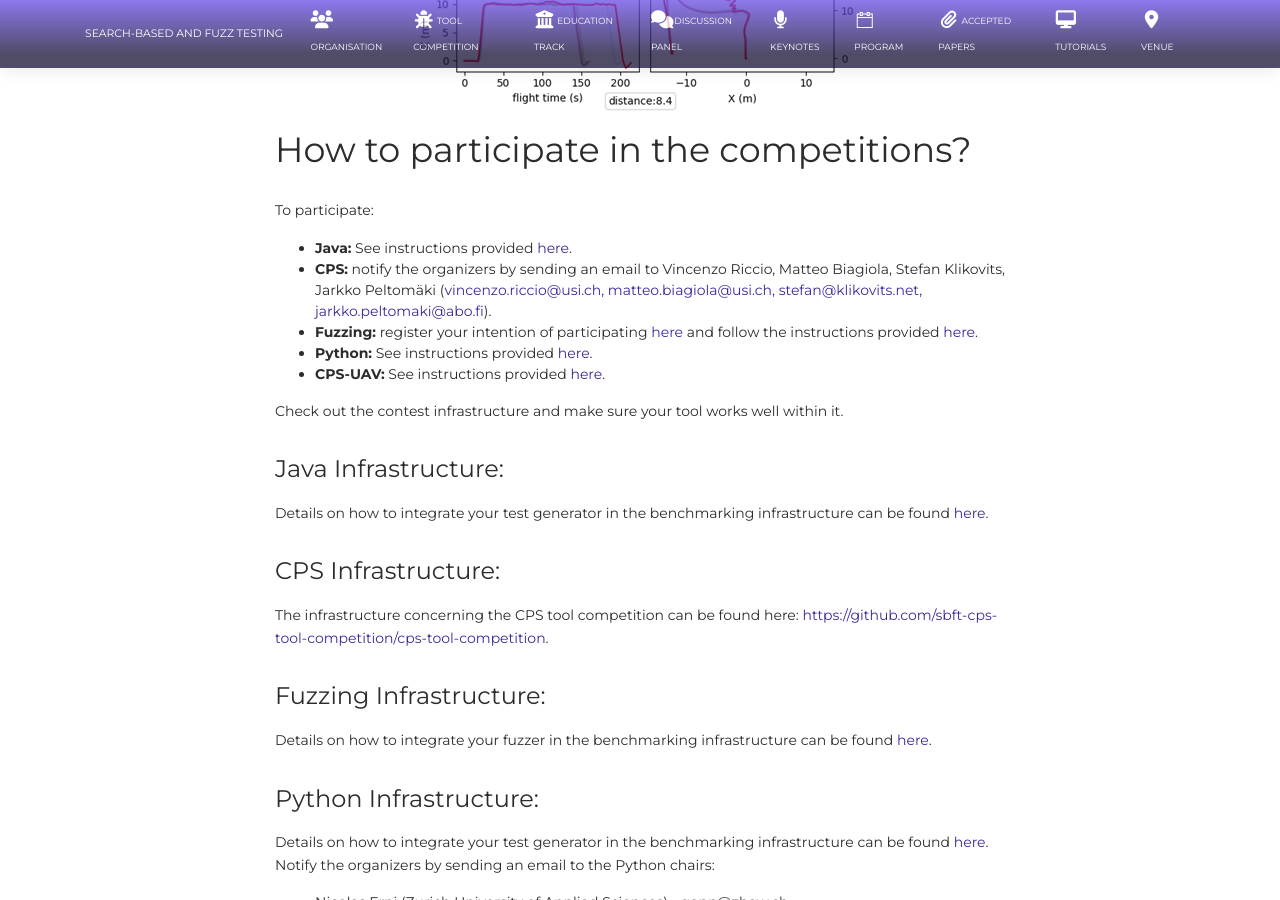
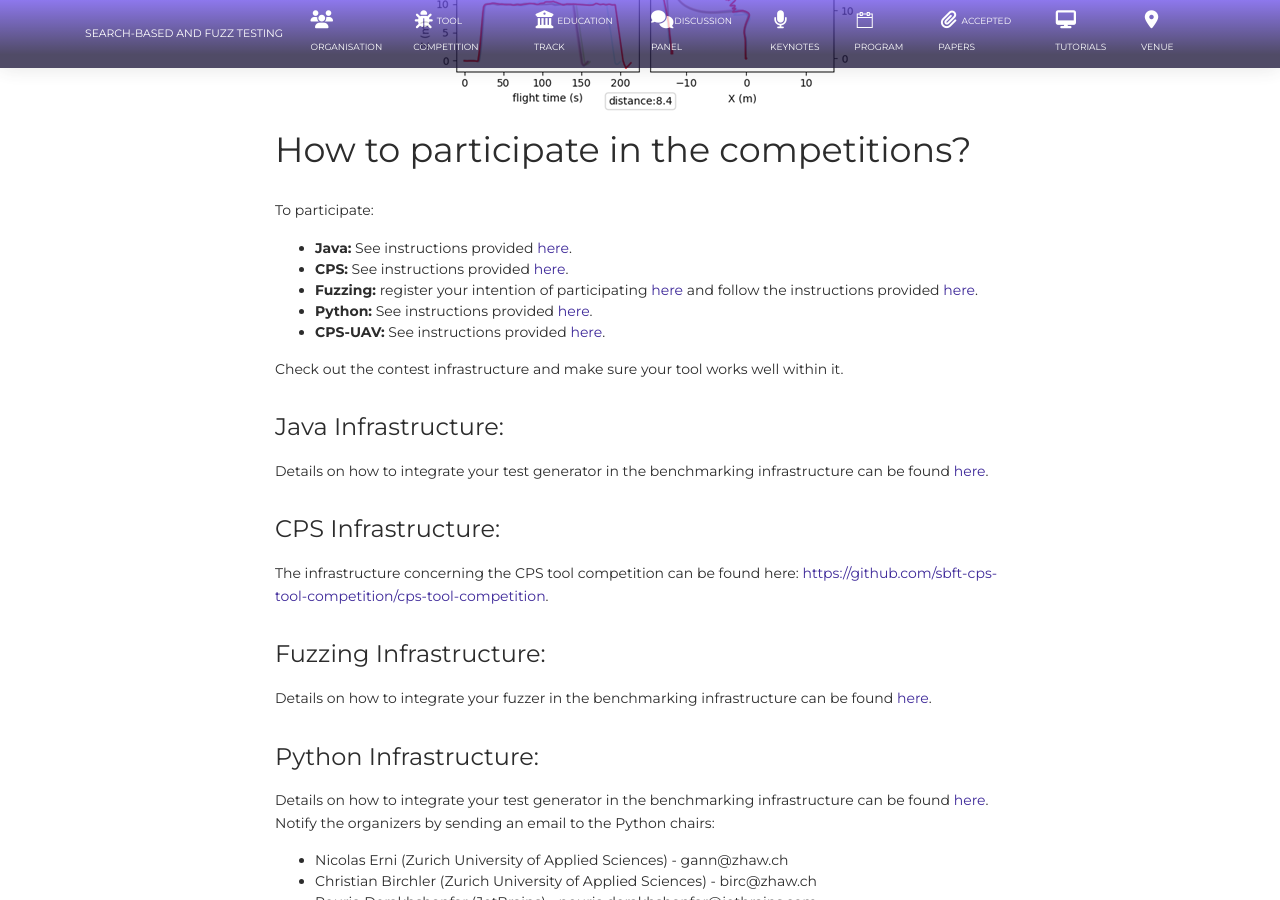
Before and after one commit to sbft24/sbft24.github.io, a Jekyll site: the page built from tools/index.html, in a window 1280 px wide and 900 px high, scrolled down 3258 px. Built offline with Jekyll 4.4.1, drawn with Linux system fonts in a browser that asks for light colours; nearby versions of some CDN libraries.

```diff
--- a/_data/organisation/competition.yml
+++ b/_data/organisation/competition.yml
@@ -36,7 +36,7 @@
 - name: José Campos
   webpage: https://jose.github.io/
   institution: University of Washington, USA
-  pic: /img/jose.jpg
+  pic: /img/jose_campos.jpg
   email: jcmc@fe.up.pt
 
 - name: Rahul Gopinath
--- a/tools/index.html
+++ b/tools/index.html
@@ -82,11 +82,7 @@
   <ul>
     <li><b>Java:</b> See instructions provided <a href="java" target="_blank">here</a>.
     </li>
-    <li><b>CPS:</b> notify the organizers by sending an email to Vincenzo Riccio, Matteo Biagiola, Stefan Klikovits,
-      Jarkko Peltomäki (<a
-        href="mailto:vincenzo.riccio@usi.ch, matteo.biagiola@usi.ch, stefan@klikovits.net, jarkko.peltomaki@abo.fi"
-        target="_blank">vincenzo.riccio@usi.ch, matteo.biagiola@usi.ch, stefan@klikovits.net,
-        jarkko.peltomaki@abo.fi</a>).
+    <li><b>CPS:</b> See instructions provided <a href="https://github.com/sbft-cps-tool-competition/cps-tool-competition" target="_blank">here</a>.
     </li>
     <li><b>Fuzzing:</b> register your intention of participating <a href="https://forms.gle/bzbro1zAXoCxLBHd8"
         target="_blank">here</a> and follow the instructions provided <a href="fuzzing" target="_blank">here</a>.
```
Also changed, not shown: img/jose_campos.jpg (added).
